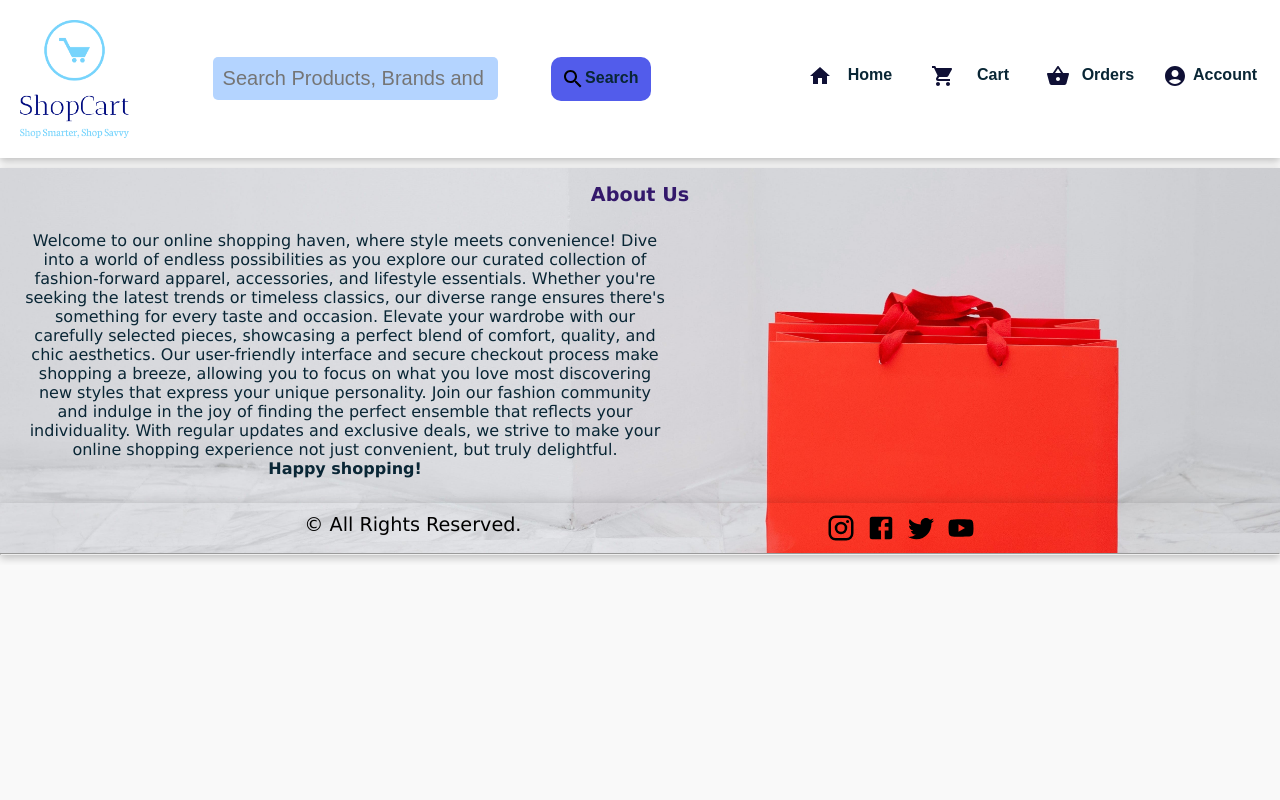
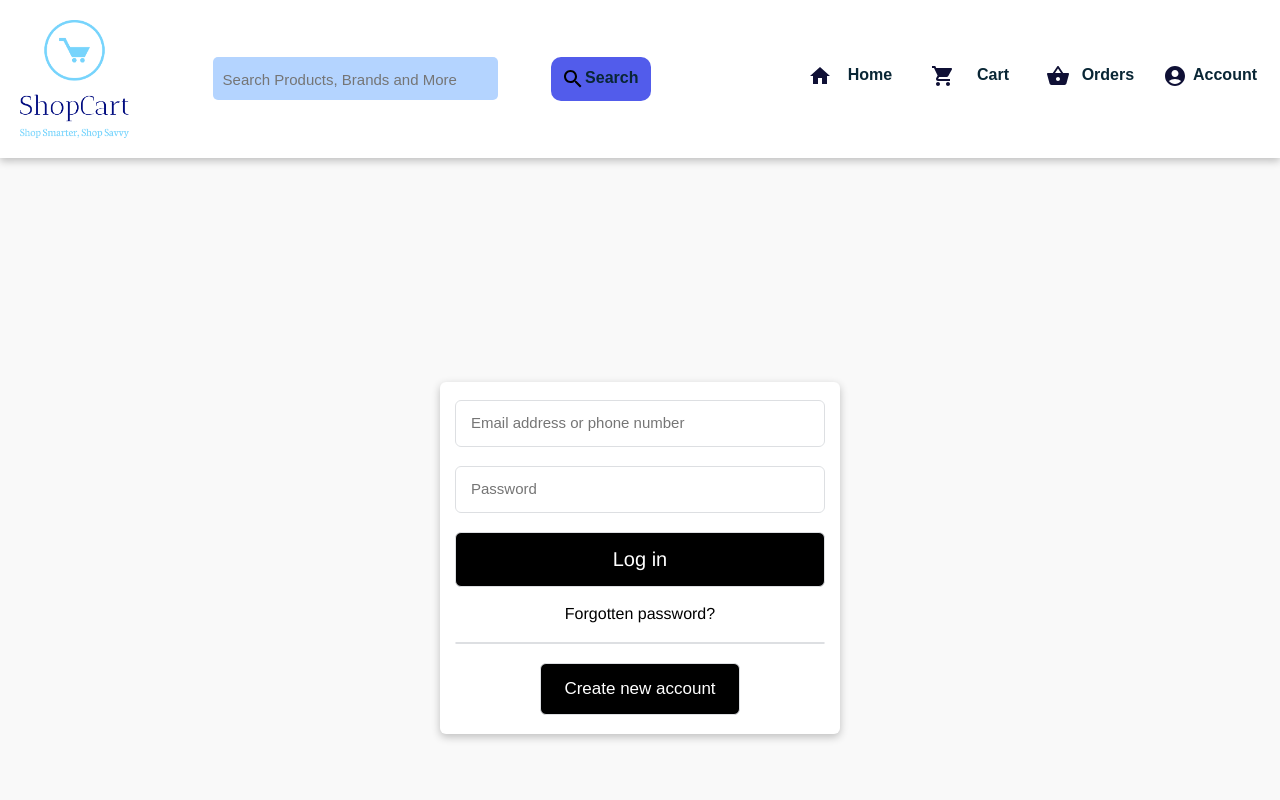
Before and after one commit to ravindranathsingh/Shop-cart, a React (Create React App) app: page /account in a window 1280 px wide. Shown: the top 800 px of the page. Built offline with nearby package versions, Linux system fonts and the light colour scheme.

Commit message:
new commit

```diff
--- a/src/pages/Account.js
+++ b/src/pages/Account.js
@@ -1,8 +1,18 @@
 import React from 'react'
+import "../styles/Account.css"
+import { Link } from "react-router-dom"
 
 export function Account() {
   return (
-    <div></div>
+    <div className='login-container'>
+            <div className='login-form'>
+                <input type='text' placeholder='Email address or phone number'/>
+                <input type='password' placeholder='Password'/>
+                <Link id='login-btn'>Log in</Link>
+                <Link id='forgot-btn'>Forgotten password?</Link> <hr/>
+                <button id='btn'>Create new account</button>
+            </div>
+    </div>
   )
 }
 
--- a/src/pages/Cart.js
+++ b/src/pages/Cart.js
@@ -1,8 +1,15 @@
 import React from 'react'
+import "../styles/Cart.css";
+import AddShoppingCartIcon from '@mui/icons-material/AddShoppingCart';
 
 export function Cart() {
   return (
-    <div>ggbdgbfgnf</div>
+    <div>
+      <div className='cart-area'>
+        <AddShoppingCartIcon />
+        <h1>Your Cart is Empty</h1>
+      </div>
+    </div>
   )
 }
 
--- a/src/pages/Orders.js
+++ b/src/pages/Orders.js
@@ -1,8 +1,15 @@
 import React from 'react'
+import "../styles/Orders.css";
+import WidgetsIcon from '@mui/icons-material/Widgets';
 
 export function Orders() {
   return (
-    <div></div>
+    <div>
+      <div className='order'>
+        <WidgetsIcon />
+        <h1>You haven't Ordered yet</h1>
+      </div>
+    </div>
   )
 }
 
--- a/src/styles/Account.css
+++ b/src/styles/Account.css
@@ -0,0 +1,69 @@
+.login-container {
+    width: 100%;
+    height: 100vh;
+    display: flex;
+    justify-content: space-evenly;
+    align-items: center;
+    font-family: Helvetica, Arial, sans-serif;
+}
+
+.login-form {
+    width: 25rem;
+    height: 22rem;
+    display: flex;
+    flex-direction: column;
+    justify-content: space-evenly;
+    background-color: #fff;
+    border-radius: 6px;
+    box-shadow: rgba(0, 0, 0, 0.24) 0px 3px 8px;
+}
+
+.login-form * {
+    padding: 15px;
+    margin: 0px 15px 0px 15px;
+    border-radius: 6px;
+    border: 1px solid #dddfe2;
+}
+
+.login-form #login-btn {
+    background-color: #000000;
+    color: #fff;
+    font-size: 20px;
+    text-align: center;
+    cursor: pointer;
+    text-decoration: none;
+}
+
+.login-form #forgot-btn {
+    margin: 0 100px;
+    color: #000000;
+    text-decoration: none;
+    text-align: center;
+    border: none;
+    padding: 0;
+    border-radius: 0;
+    cursor: default;
+}
+
+.login-form #forgot-btn:hover {
+    text-decoration: underline;
+    cursor: pointer;
+}
+
+.login-form hr {
+    padding: 0;
+    border: 1px solid #dddfe2;
+}
+
+.login-form #btn {
+    margin: 0 100px;
+    background-color: #000000;
+    color: #fff;
+    font-size: 17px;
+    cursor: pointer;
+}
+
+input::placeholder {
+    font-family: inherit;
+    font-size: 15px;
+}
--- a/src/styles/Cart.css
+++ b/src/styles/Cart.css
@@ -0,0 +1,22 @@
+div .cart-area {
+    height: 100vh;
+    display: flex;
+    flex-direction: column;
+    justify-content: center;
+    align-items: center;
+    box-shadow: rgba(0, 0, 0, 0.35) 0px 5px 15px;
+    margin: 10px;
+}
+
+.cart-area svg {
+    color: #525CEB;
+    width: 150px;
+    height: 150px;
+}
+
+.cart-area h1 {
+    color: #3D3B40;
+    font-size: 5rem;
+    font-weight: 900;
+    font-family: Arial, Helvetica, sans-serif;
+}
--- a/src/styles/Footer.css
+++ b/src/styles/Footer.css
@@ -1,5 +1,4 @@
 .footer {
-    margin: 10px 0;
     background-color: white;
     text-align: center;
     background-repeat: no-repeat;
--- a/src/styles/Home.css
+++ b/src/styles/Home.css
@@ -53,10 +53,8 @@
 }
 
 .temptation-section {
-  display: flex;
-  flex-direction: row;
-  justify-content: center;
-  align-content: center;
+  display: grid;
+  grid-template-columns: 1fr 1fr;
   height: 65vh;
   gap: 20px;
   text-align: center;
@@ -66,7 +64,6 @@
 }
 
 .discount {
-  margin-top: 10px;
   height: 100%;
   display: flex;
   flex-direction: column;
@@ -79,7 +76,7 @@
 }
 
 .discount #title {
-  margin-top: 50px;
+  margin: 10px;
   height: 10%;
   text-align: center;
   align-content: center;
@@ -88,18 +85,18 @@
 }
 
 .discounts {
-  margin: 10px;
+  width: 220px;
+  height: 250px;
+  margin: 5px;
   box-shadow: rgba(0, 0, 0, 0.24) 0px 3px 8px;
   border: solid whitesmoke 1px;
-  padding: 5px;
 }
 
 .discount .discount-items {
-  display: grid;
-  grid-template-columns: 1fr 1fr;
   display: flex;
   justify-content: center;
   align-content: center;
+  gap: 20px;
 }
 
 .discounts h1 {
@@ -113,18 +110,17 @@
 }
 
 .discounts div {
-  width: 120px;
-  height: 120px;
+  width: 200px;
+  height: 170px;
   margin-bottom: 10px;
   background-position: center;
   background-repeat: no-repeat;
   background-size: cover;
-  border-radius: 5px;
 }
 
 .advertisement {
   margin: 10px;
-  width: 55%;
+  width: auto;
   background-position: center;
   background-repeat: no-repeat;
   background-size: cover;
@@ -348,7 +344,14 @@
     grid-template-columns: repeat(2, 1fr);
     grid-template-rows: repeat(4, 1fr);
   }
+  .temptation-section {
+    display: grid;
+    grid-template-columns: 1fr;
+  }
   .advertisement {
     display: none;
   }
+  .discounts div:nth-child(2) {
+    display: none;
+  }
 }
--- a/src/styles/Orders.css
+++ b/src/styles/Orders.css
@@ -0,0 +1,22 @@
+div .order {
+    height: 100vh;
+    margin: 10px;
+    display: flex;
+    flex-direction: column;
+    justify-content: center;
+    align-items: center;
+    box-shadow: rgba(0, 0, 0, 0.35) 0px 5px 15px;
+}
+
+.order svg {
+    color: #525CEB;
+    width: 150px;
+    height: 150px;
+}
+
+.order h1 {
+    color: #3D3B40;
+    font-size: 5rem;
+    font-weight: 900;
+    font-family: Arial, Helvetica, sans-serif;
+}
```
